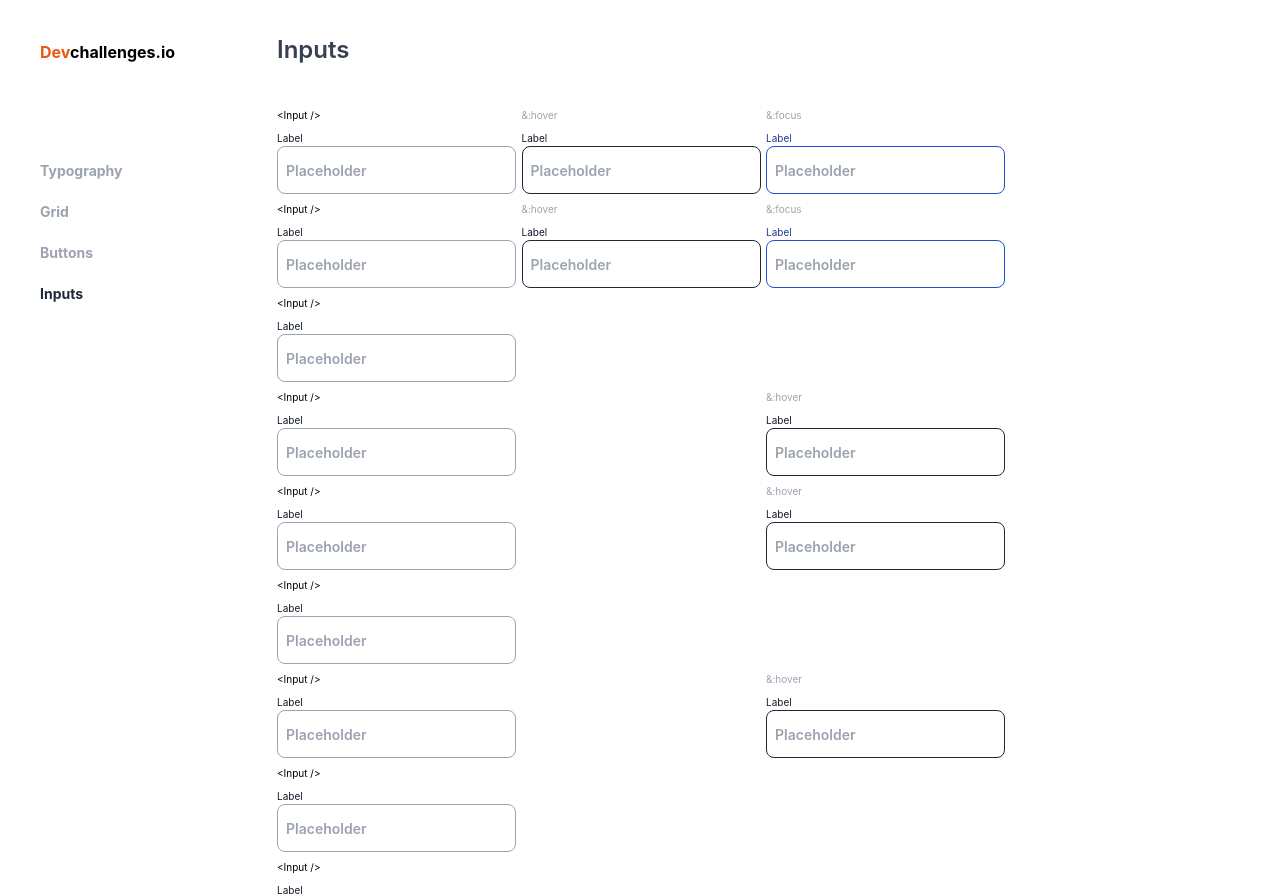
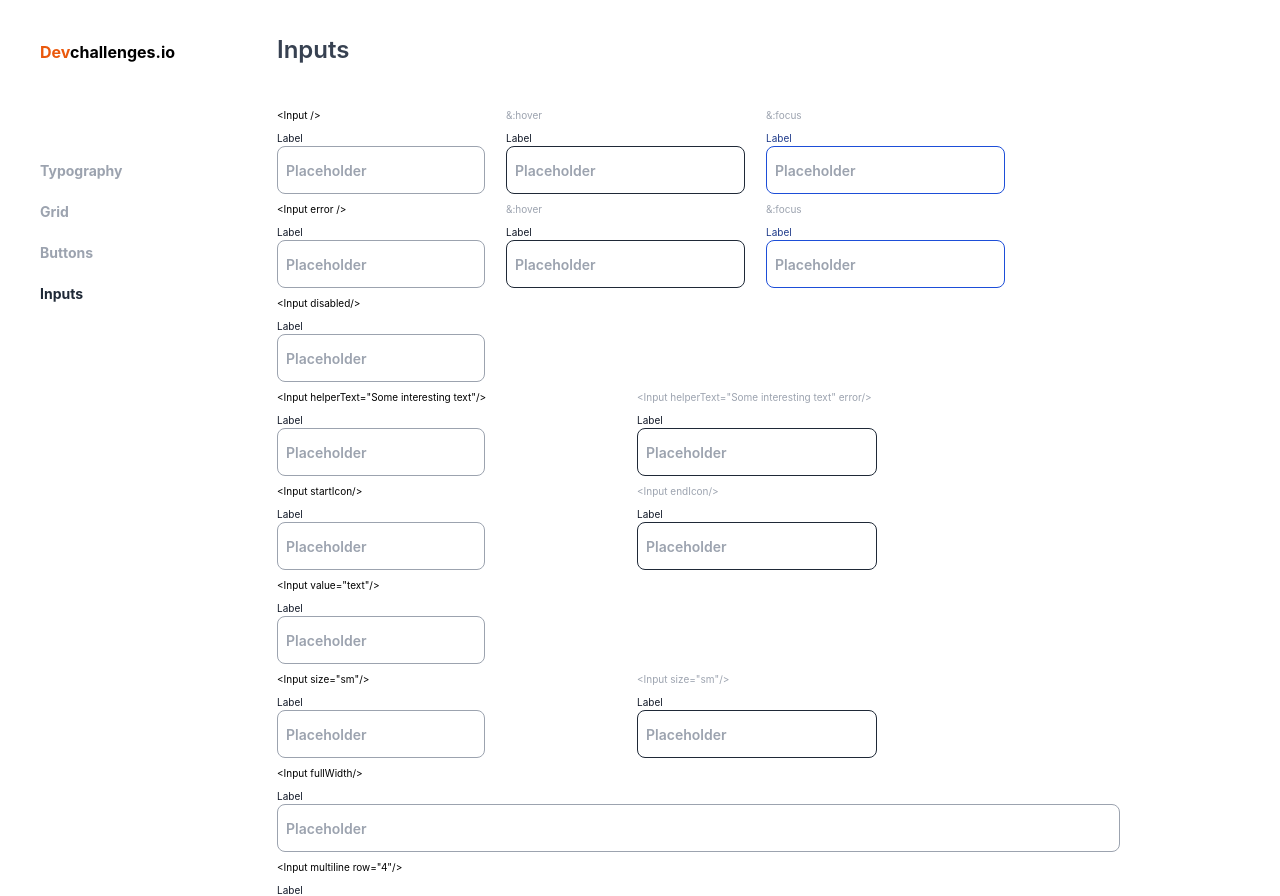
Before and after one commit to martinBoglione/Proyectos-React, a React (Create React App) app in the folder input-component/: page / in a window 1280 px wide. Shown: the top 896 px of the page. Built offline with nearby package versions, Linux system fonts and the light colour scheme.

Commit message:
Update inputs

```diff
--- a/input-component/src/components/inputs.js
+++ b/input-component/src/components/inputs.js
@@ -12,7 +12,7 @@ function Inputs() {
           <div className="flex flex-col">
             <div> &lt;Input /&gt; </div>
             <label className="text-gray-900 mt-2">Label</label>
-            <input type="text" className="border border-gray-400 text-gray-900 text-sm font-semibold rounded-lg p-2 h-12 w-42" placeholder="Placeholder"></input>
+            <input type="text" className="border border-gray-400 text-gray-900 text-sm font-semibold rounded-lg p-2 h-12 w-52" placeholder="Placeholder"></input>
           </div>
           <div className="flex flex-col">
             <div className='text-gray-400'> &:hover</div>
@@ -28,9 +28,9 @@ function Inputs() {
 
         <aricle className='flex flex-row w-[728px] h-[105px] justify-between text-[10px] mb-2' >
           <div className="flex flex-col">
-            <div> &lt;Input /&gt; </div>
+            <div> &lt;Input error /&gt; </div>
             <label className="text-gray-900 mt-2">Label</label>
-            <input type="text" className="border border-gray-400 text-gray-900 text-sm font-semibold rounded-lg p-2 h-12 w-42" placeholder="Placeholder"></input>
+            <input type="text" className="border border-gray-400 text-gray-900 text-sm font-semibold rounded-lg p-2 h-12 w-52" placeholder="Placeholder"></input>
           </div>
           <div className="flex flex-col">
             <div className='text-gray-400'> &:hover</div>
@@ -46,72 +46,76 @@ function Inputs() {
 
         <aricle className='flex flex-row w-[728px] h-[105px] justify-between text-[10px] mb-2' >
           <div className="flex flex-col">
-            <div> &lt;Input /&gt; </div>
+            <div> &lt;Input disabled/&gt; </div>
             <label className="text-gray-900 mt-2">Label</label>
-            <input type="text" className="border border-gray-400 text-gray-900 text-sm font-semibold rounded-lg p-2 h-12 w-42" placeholder="Placeholder"></input>
+            <input type="text" className="border border-gray-400 text-gray-900 text-sm font-semibold rounded-lg p-2 h-12 w-52" placeholder="Placeholder"></input>
+          </div>
+        </aricle>
+
+        <aricle className='flex flex-row w-[600px] h-[105px] justify-between text-[10px] mb-2' >
+          <div className="flex flex-col">
+            <div> &lt;Input helperText="Some interesting text"/&gt; </div>
+            <label className="text-gray-900 mt-2">Label</label>
+            <input type="text" className="border border-gray-400 text-gray-900 text-sm font-semibold rounded-lg p-2 h-12 w-52" placeholder="Placeholder"></input>
+          </div>
+          <div className="flex flex-col">
+            <div className='text-gray-400'> &lt;Input helperText="Some interesting text" error/&gt;</div>
+            <label className="text-gray-900 mt-2 ">Label</label>
+            <input type="text" className="border border-gray-800 text-gray-900 text-sm font-semibold hover:bg-gray-200 rounded-lg p-2 h-12 w-60" placeholder="Placeholder"></input>
+          </div>
+        </aricle>
+
+        <aricle className='flex flex-row w-[600px] h-[105px] justify-between text-[10px] mb-2' >
+          <div className="flex flex-col">
+            <div> &lt;Input startIcon/&gt; </div>
+            <label className="text-gray-900 mt-2">Label</label>
+            <input type="text" className="border border-gray-400 text-gray-900 text-sm font-semibold rounded-lg p-2 h-12 w-52" placeholder="Placeholder"></input>
+          </div>
+          <div className="flex flex-col">
+            <div className='text-gray-400'> &lt;Input endIcon/&gt;</div>
+            <label className="text-gray-900 mt-2 ">Label</label>
+            <input type="text" className="border border-gray-800 text-gray-900 text-sm font-semibold hover:bg-gray-200 rounded-lg p-2 h-12 w-60" placeholder="Placeholder"></input>
           </div>
         </aricle>
 
         <aricle className='flex flex-row w-[728px] h-[105px] justify-between text-[10px] mb-2' >
           <div className="flex flex-col">
-            <div> &lt;Input /&gt; </div>
+            <div> &lt;Input value="text"/&gt; </div>
             <label className="text-gray-900 mt-2">Label</label>
-            <input type="text" className="border border-gray-400 text-gray-900 text-sm font-semibold rounded-lg p-2 h-12 w-42" placeholder="Placeholder"></input>
+            <input type="text" className="border border-gray-400 text-gray-900 text-sm font-semibold rounded-lg p-2 h-12 w-52" placeholder="Placeholder"></input>
+          </div>
+        </aricle>
+
+        <aricle className='flex flex-row w-[600px] h-[105px] justify-between text-[10px] mb-2' >
+          <div className="flex flex-col">
+            <div> &lt;Input size="sm"/&gt; </div>
+            <label className="text-gray-900 mt-2">Label</label>
+            <input type="text" className="border border-gray-400 text-gray-900 text-sm font-semibold rounded-lg p-2 h-12 w-52" placeholder="Placeholder"></input>
           </div>
           <div className="flex flex-col">
-            <div className='text-gray-400'> &:hover</div>
+            <div className='text-gray-400'> &lt;Input size="sm"/&gt; </div>
             <label className="text-gray-900 mt-2 ">Label</label>
-            <input type="text" className="border border-gray-800 text-gray-900 text-sm font-semibold hover:bg-gray-200 rounded-lg p-2 h-12 w-42" placeholder="Placeholder"></input>
+            <input type="text" className="border border-gray-800 text-gray-900 text-sm font-semibold hover:bg-gray-200 rounded-lg p-2 h-12  w-60" placeholder="Placeholder"></input>
+          </div>
+        </aricle>
+
+        <aricle className='h-[105px] text-[10px] mb-2' >
+          <div className="flex flex-col pr-40">
+            <div> &lt;Input fullWidth/&gt; </div>
+            <label className="text-gray-900 mt-2">Label</label>
+            <input type="text" className="w-full border border-gray-400 text-gray-900 text-sm font-semibold rounded-lg p-2 h-12" placeholder="Placeholder"></input>
           </div>
         </aricle>
 
         <aricle className='flex flex-row w-[728px] h-[105px] justify-between text-[10px] mb-2' >
           <div className="flex flex-col">
-            <div> &lt;Input /&gt; </div>
+            <div> &lt;Input multiline row="4"/&gt; </div>
             <label className="text-gray-900 mt-2">Label</label>
-            <input type="text" className="border border-gray-400 text-gray-900 text-sm font-semibold rounded-lg p-2 h-12 w-42" placeholder="Placeholder"></input>
-          </div>
-          <div className="flex flex-col">
-            <div className='text-gray-400'> &:hover</div>
-            <label className="text-gray-900 mt-2 ">Label</label>
-            <input type="text" className="border border-gray-800 text-gray-900 text-sm font-semibold hover:bg-gray-200 rounded-lg p-2 h-12 w-42" placeholder="Placeholder"></input>
-          </div>
-        </aricle>
-
-        <aricle className='flex flex-row w-[728px] h-[105px] justify-between text-[10px] mb-2' >
-          <div className="flex flex-col">
-            <div> &lt;Input /&gt; </div>
-            <label className="text-gray-900 mt-2">Label</label>
-            <input type="text" className="border border-gray-400 text-gray-900 text-sm font-semibold rounded-lg p-2 h-12 w-42" placeholder="Placeholder"></input>
-          </div>
-        </aricle>
-
-        <aricle className='flex flex-row w-[728px] h-[105px] justify-between text-[10px] mb-2' >
-          <div className="flex flex-col">
-            <div> &lt;Input /&gt; </div>
-            <label className="text-gray-900 mt-2">Label</label>
-            <input type="text" className="border border-gray-400 text-gray-900 text-sm font-semibold rounded-lg p-2 h-12 w-42" placeholder="Placeholder"></input>
-          </div>
-          <div className="flex flex-col">
-            <div className='text-gray-400'> &:hover</div>
-            <label className="text-gray-900 mt-2 ">Label</label>
-            <input type="text" className="border border-gray-800 text-gray-900 text-sm font-semibold hover:bg-gray-200 rounded-lg p-2 h-12 w-42" placeholder="Placeholder"></input>
-          </div>
-        </aricle>
-
-        <aricle className='flex flex-row w-[728px] h-[105px] justify-between text-[10px] mb-2' >
-          <div className="flex flex-col">
-            <div> &lt;Input /&gt; </div>
-            <label className="text-gray-900 mt-2">Label</label>
-            <input type="text" className="border border-gray-400 text-gray-900 text-sm font-semibold rounded-lg p-2 h-12 w-42" placeholder="Placeholder"></input>
-          </div>
-        </aricle>
-
-        <aricle className='flex flex-row w-[728px] h-[105px] justify-between text-[10px] mb-2' >
-          <div className="flex flex-col">
-            <div> &lt;Input /&gt; </div>
-            <label className="text-gray-900 mt-2">Label</label>
-            <input type="text" className="border border-gray-400 text-gray-900 text-sm font-semibold rounded-lg p-2 h-12 w-42" placeholder="Placeholder"></input>
+            <textarea
+              rows="4"  // Establecer el número de filas
+              className="w-full border border-gray-800 text-gray-900 text-sm rounded-lg p-2"
+              placeholder="Placeholder"  // Placeholder personalizado
+            ></textarea>
           </div>
         </aricle>
 
```
